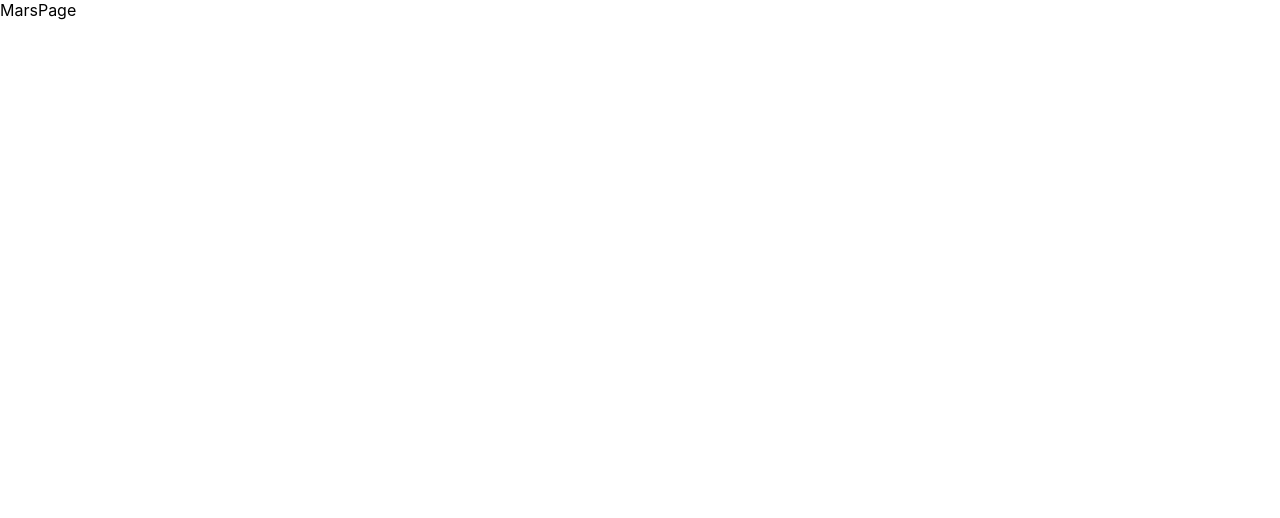
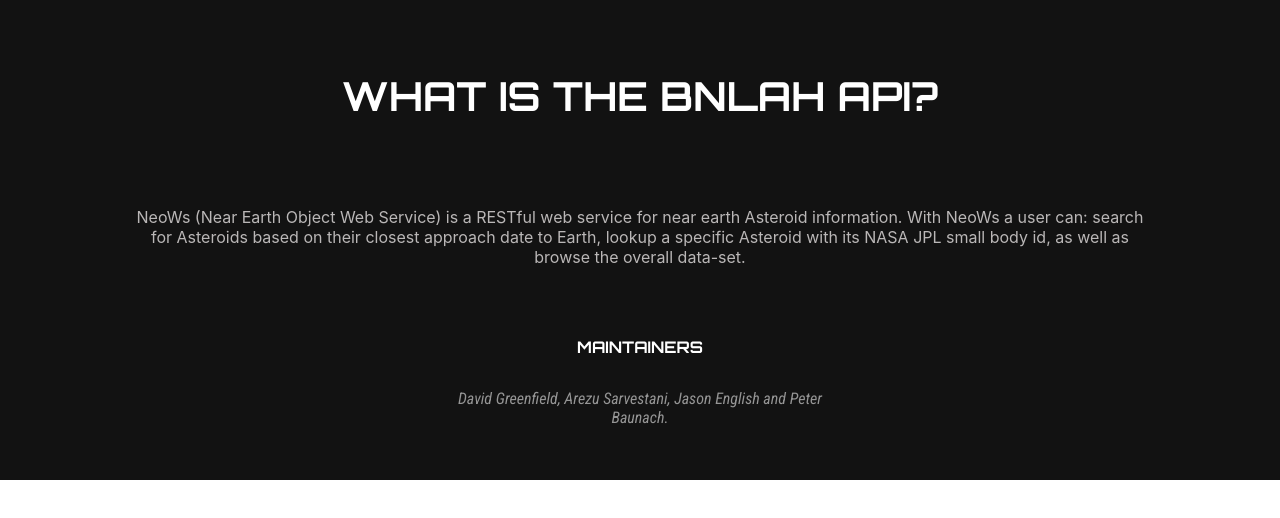
Before and after one commit to cerna234/NasaWebApp, a React (Create React App) app in the folder client/: page /marsPage in a window 1280 px wide. Shown: the top 518 px of the page. Built offline with nearby package versions, Linux system fonts and the light colour scheme.

Commit message:
template fix, Asteroid Component fix

```diff
--- a/client/public/index.html
+++ b/client/public/index.html
@@ -10,6 +10,9 @@
       content="Web site created using create-react-app"
     />
     <link rel="apple-touch-icon" href="%PUBLIC_URL%/logo192.png" />
+    <link rel="preconnect" href="https://fonts.googleapis.com">
+<link rel="preconnect" href="https://fonts.gstatic.com" crossorigin>
+<link href="https://fonts.googleapis.com/css2?family=Kanit:wght@200&family=Lato:ital,wght@0,400;1,100&family=Orbitron:wght@700&family=Roboto+Condensed:ital@1&display=swap" rel="stylesheet">
     <!--
       manifest.json provides metadata used when your web app is installed on a
       user's mobile device or desktop. See https://developers.google.com/web/fundamentals/web-app-manifest/
--- a/client/src/App.css
+++ b/client/src/App.css
@@ -6,24 +6,29 @@
   display: flex;
   align-items: center;
   justify-content: center;
-  background-color: black;
+
 }
 
+
+
 .pageTemplateInner{
-  width: 60%;
-  height: 90%;
+  width: 80%;
+  height: 80%;
   flex-direction: column;
   text-align: left;
+
 }
 
 .templateTitle{
   color: white;
-  font-size: 130px;
+  font-family: 'Orbitron', sans-serif;
+  text-shadow: 5px 5px 5px rgba(0, 0, 0, 0.638);
+  font-size: 52px;
 }
 
 .templateSubtext{
   color: rgba(255, 255, 255, 0.683);
-  font-size: 20px;
+  font-size: 13px;
 }
 
 .templateButton{
@@ -31,7 +36,7 @@
   padding: 10px 40px;
   color: white;
   text-decoration: none;
-  border-radius: 20px;
+
   position: relative;
   top: 40px;
 }
@@ -39,33 +44,48 @@
 /* asteroid Page   */
 
 .asteroidPageContainer{
-  background-image: url("https://wallpapercave.com/wp/wp6717439.jpg");
+  background-image: url("https://10wallpaper.com/wallpaper/1920x1080/1208/aesthetic_dream_space_hd_desktop_wallpaper_16_1920x1080.jpg");
   background-size: cover;
+  background-position: center;
   display: flex;
   flex-direction: column;
   justify-content: center;
   align-items: center;
+  padding-top: 10vh;
+
+
+
+
+}
+
+.pageNumberAsteroid{
+  font-size: 30px;
+  color: rgba(255, 255, 255, 0.484);
+  font-weight: bold;
+  font-family: 'Orbitron', sans-serif;
 }
 
 .asteroidData{
-  width: 30vh;
+  width: 40vh;
   height:30vh;
-  background-color: rgba(255, 251, 251, 0.101);
-  box-shadow:5px 5px 8px rgba(0, 0, 0, 0.727);
-  color:white;
-  border-radius: 10px;
+  background-color: rgba(190, 187, 187, 0.103);
+  box-shadow:5px 5px 20px rgba(0, 0, 0, 0.809);
+  font-family: 'Roboto Condensed', sans-serif;
+  text-shadow: 2px 2px 5px rgba(0, 0, 0, 0.454);
+  padding: 10px;
   display: flex;
   flex-direction: column;
   justify-content: space-evenly;
   align-items: center;
+  border: 2px solid rgba(241, 241, 241, 0.143);
 }
 
 .dataContainer{
   width: 80%;
   height: 100%;
   display: grid;
-  grid-template-columns: 1fr 1fr 1fr;
-  grid-template-rows: 1fr 1fr 1fr;
+  grid-template-columns: 1fr;
+  grid-template-rows: 1fr ;
   grid-row-gap:20px;
   place-items:  center;
   padding: 20px;
@@ -77,12 +97,16 @@
   align-items: center;
   margin: 10px;
   width: 90%;
+  border-bottom: 1px solid rgba(255, 255, 255, 0.59);
 }
 
 .asteroidHazardIndicator{
   padding: 10px 10px 10px 10px;
-  border-radius: 20px;
+  border-radius: 6px;
   box-shadow: 4px 3px 8px rgba(0, 0, 0, 0.707);
+  font-size: 10px;
+  color: rgb(233, 232, 232);
+  font-weight: bold;
 }
 .asteroidContainerData{
   width: 90%;
@@ -92,12 +116,17 @@
 }
 
 .asteroidText{
-  color: rgb(212, 211, 211);
+  color: rgb(205, 203, 203);
+  font-size: 11px;
+  text-shadow: 1px 2px 3px black;
+  font-weight: bold;
 }
 
 .asteroidId{
   color: white;
   font-weight: bold;
+  font-size: 15px;
+  font-family: 'Orbitron', sans-serif;
 }
 
 .paginationAsteroids{
@@ -116,3 +145,151 @@
 .paginationButton:hover{
   color: rgb(172, 168, 168);
 }
+
+.ApiInfoSection{
+  width: 100%;
+  height: 60vh;
+background-color: rgb(18, 18, 18);
+display: flex;
+justify-content: center;
+}
+.ApiInfoSectionInner{
+  width: 80%;
+  height: 100%;
+  display: flex;
+  flex-direction: column;
+  text-align: center;
+  justify-content: space-evenly;
+
+}
+.ApiInfoTitle{
+  color: white;
+  font-size: 40px;
+  font-family: 'Orbitron', sans-serif;
+}
+
+.ApiInfoInnerTitle{
+  color: white;
+  font-family: 'Orbitron', sans-serif;
+}
+.apiSection{
+ color: rgb(149, 149, 149);
+
+
+}
+
+.ApiSubtext{
+  color: rgb(186, 183, 183);
+}
+
+.maintainers,.apiLinks{
+  display: flex;
+  flex-direction: column;
+  align-items: center;
+  font-family: 'Roboto Condensed', sans-serif;
+}
+
+
+
+@media only screen and (min-width: 600px) {
+
+  /* Template mobile Styling   */
+
+  .templateTitle{
+    font-size: 80px;
+
+  }
+
+  .templateSubtext{
+    font-size: 15px;
+  }
+
+  .pageTemplateInner{
+    width: 60%;
+    height: 60%;
+
+  }
+
+  .templatePageContainer{
+    height: 140vh;
+  }
+
+
+  /* Asteroid page mobile Styling   */
+  .dataContainer{
+    grid-template-columns: 1fr  1fr ;
+    grid-template-rows: 1fr 1fr;
+
+  }
+  .asteroidText{
+    font-size: 11px;
+  }
+
+  .asteroidId{
+      font-size: 10px;
+  }
+
+  .asteroidHazardIndicator{
+    font-size: 10px;
+  }
+
+
+}
+
+@media only screen and (min-width: 800px) {
+
+  /* Template mobile Styling   */
+
+  .templateTitle{
+    font-size: 120px;
+
+  }
+
+  .templateSubtext{
+    font-size: 15px;
+  }
+
+  .pageTemplateInner{
+    width: 70%;
+    height: 90%;
+
+  }
+
+  .templatePageContainer{
+    height: 140vh;
+  }
+
+
+  /* Asteroid page mobile Styling   */
+  .dataContainer{
+    grid-template-columns: 1fr  1fr 1fr ;
+    grid-template-rows: 1fr 1fr 1fr;
+
+  }
+  .asteroidText{
+    font-size: 15px;
+  }
+
+  .asteroidId{
+      font-size: 12px;
+  }
+
+  .asteroidHazardIndicator{
+    font-size: 15px;
+  }
+
+  .apiSection{
+    color: rgb(149, 149, 149);
+    display: flex;
+    width: 40%;
+    justify-content: space-evenly;
+
+
+   }
+
+   .asteroidId{
+    font-size: 20px;
+  }
+
+
+}
--- a/client/src/App.js
+++ b/client/src/App.js
@@ -10,6 +10,7 @@
   return (
     <div className="App">
 
+
       <Routes>
         <Route path="/" element={<HomePage/>} />
         <Route path="/asteroidPage" element={<AsteroidsPage/>} />
--- /dev/null
+++ b/client/src/Components/ApiInfoTemplate.js
@@ -0,0 +1,26 @@
+import React from 'react'
+
+function ApiInfoTemplate(props) {
+  return (
+    <div className='ApiInfoSection'>
+      <div className='ApiInfoSectionInner'>
+      <h2 className='ApiInfoTitle'>{props.ApiTitle}</h2>
+      <p className='ApiSubtext'>{props.ApiSubtitle}</p>
+      <div className='maintainers'>
+        <p className='ApiInfoInnerTitle'>MAINTAINERS</p>
+        <div className='apiSection'>
+          <p> David Greenfield, Arezu Sarvestani, Jason English and Peter Baunach.</p>
+
+
+        </div>
+      </div>
+
+
+      </div>
+
+
+    </div>
+  )
+}
+
+export default ApiInfoTemplate
--- a/client/src/Components/pageTemplate.js
+++ b/client/src/Components/pageTemplate.js
@@ -2,6 +2,7 @@
 
 import React from 'react'
 import { Link } from "react-router-dom";
+
 
 
 
--- a/client/src/Pages/AsteroidsPage.js
+++ b/client/src/Pages/AsteroidsPage.js
@@ -1,5 +1,6 @@
 import React from 'react'
 import AsteroidComponent from "../Components/AsteroidsComponent"
+import AsteroidApiInfo from '../Components/ApiInfoTemplate'
 
 
 
@@ -13,8 +14,15 @@
   return (
 
 
-    <div style={{backgroundColor:"black"}}>
+    <div style={{backgroundColor:"rgb(18, 18, 18)"}}>
+
+
      <AsteroidComponent/>
+     <AsteroidApiInfo
+      ApiTitle="WHAT IS THE BNLAH API?"
+      ApiSubtitle="NeoWs (Near Earth Object Web Service) is a RESTful web service for near earth Asteroid information. With NeoWs a user can: search for Asteroids based on their closest approach date to Earth, lookup a specific Asteroid with its NASA JPL small body id, as well as browse the overall data-set."
+      />
+
 
 
     </div>
--- a/client/src/Pages/HomePage.js
+++ b/client/src/Pages/HomePage.js
@@ -9,8 +9,8 @@
             name="Asteroids NeoWs API"
             subText="NeoWs (Near Earth Object Web Service) is a RESTful web service for near earth Asteroid information. With NeoWs a user can: search for Asteroids based on their closest approach date to Earth, lookup a specific Asteroid with its NASA JPL small body id, as well as browse the overall data-set."
             buttonUrl="/AsteroidPage"
-            linkTitle="title"
-            backgroundImageUrl="https://wallpaperaccess.com/full/1325364.jpg"
+            linkTitle="Asteroids"
+            backgroundImageUrl="https://images.unsplash.com/photo-1638716000957-e0e0e32817b2?ixlib=rb-1.2.1&ixid=MnwxMjA3fDB8MHxwaG90by1wYWdlfHx8fGVufDB8fHx8&auto=format&fit=crop&w=2076&q=80"
         />
 
 <PageTemplate
@@ -18,7 +18,7 @@
             subText="Image data gathered by NASA's Curiosity, Opportunity, and Spirit rovers on Mars. Photos are organized by the sol (Martian rotation or day) on which they were taken, counting up from the rover's landing date"
             buttonUrl="/marsPage"
             linkTitle="title"
-            backgroundImageUrl="https://wallpaperaccess.com/full/538159.jpg"
+            backgroundImageUrl="https://images.unsplash.com/photo-1571769267292-e24dfadebbdc?ixlib=rb-1.2.1&ixid=MnwxMjA3fDB8MHxwaG90by1wYWdlfHx8fGVufDB8fHx8&auto=format&fit=crop&w=2090&q=80"
         />
 
 
--- a/client/src/Pages/MarsPage.js
+++ b/client/src/Pages/MarsPage.js
@@ -1,8 +1,15 @@
 import React from 'react'
+import AsteroidApiInfo from '../Components/ApiInfoTemplate'
 
 function MarsPage() {
   return (
-    <div>MarsPage</div>
+    <div>
+        <AsteroidApiInfo
+      ApiTitle="WHAT IS THE BNLAH API?"
+      ApiSubtitle="NeoWs (Near Earth Object Web Service) is a RESTful web service for near earth Asteroid information. With NeoWs a user can: search for Asteroids based on their closest approach date to Earth, lookup a specific Asteroid with its NASA JPL small body id, as well as browse the overall data-set."
+      />
+    </div>
+
   )
 }
 
```
Also changed, not shown: client/src/Components/AsteroidsComponent.js (+5 -3 lines), client/src/Components/LandingPageComponent.js (added, +9 -0 lines), 1 other file (tests, documents, lock files or other folders).
